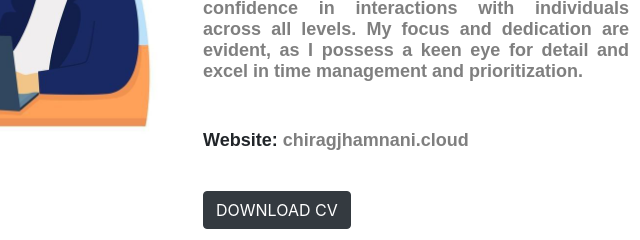
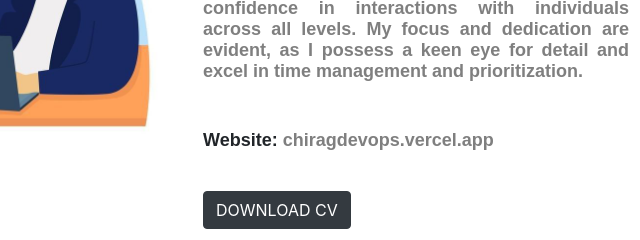
Before and after one commit to chiragsunny009/CJ-Cloud-Resume-Challenge, a plain HTML site: page website/index.html in a window 1280 px wide. Shown: the part 1220-1460 px from the top of the page, 536-1176 px from the left. Drawn offline with nearby package versions, Linux system fonts and the light colour scheme; no server answers; a web font is replaced by a local one.

Commit message:
Updated website name in index.html

```diff
--- a/website/index.html
+++ b/website/index.html
@@ -81,7 +81,7 @@
                             <div class="d-flex flex-row flex-wrap justify-content-between py-4">
                                 <div class="d-flex flex-column">
                                     <p class="font-ram"><b>Website: </b><span
-                                            class="text-black-50">chiragjhamnani.cloud</span></p>
+                                            class="text-black-50">chiragdevops.vercel.app</span></p>
                                 </div>
                             </div>
                             <button type="submit" onclick="window.open('https://d3k2z2c8fyck4p.cloudfront.net/assets/ChiragJDevOps.pdf')"
```
